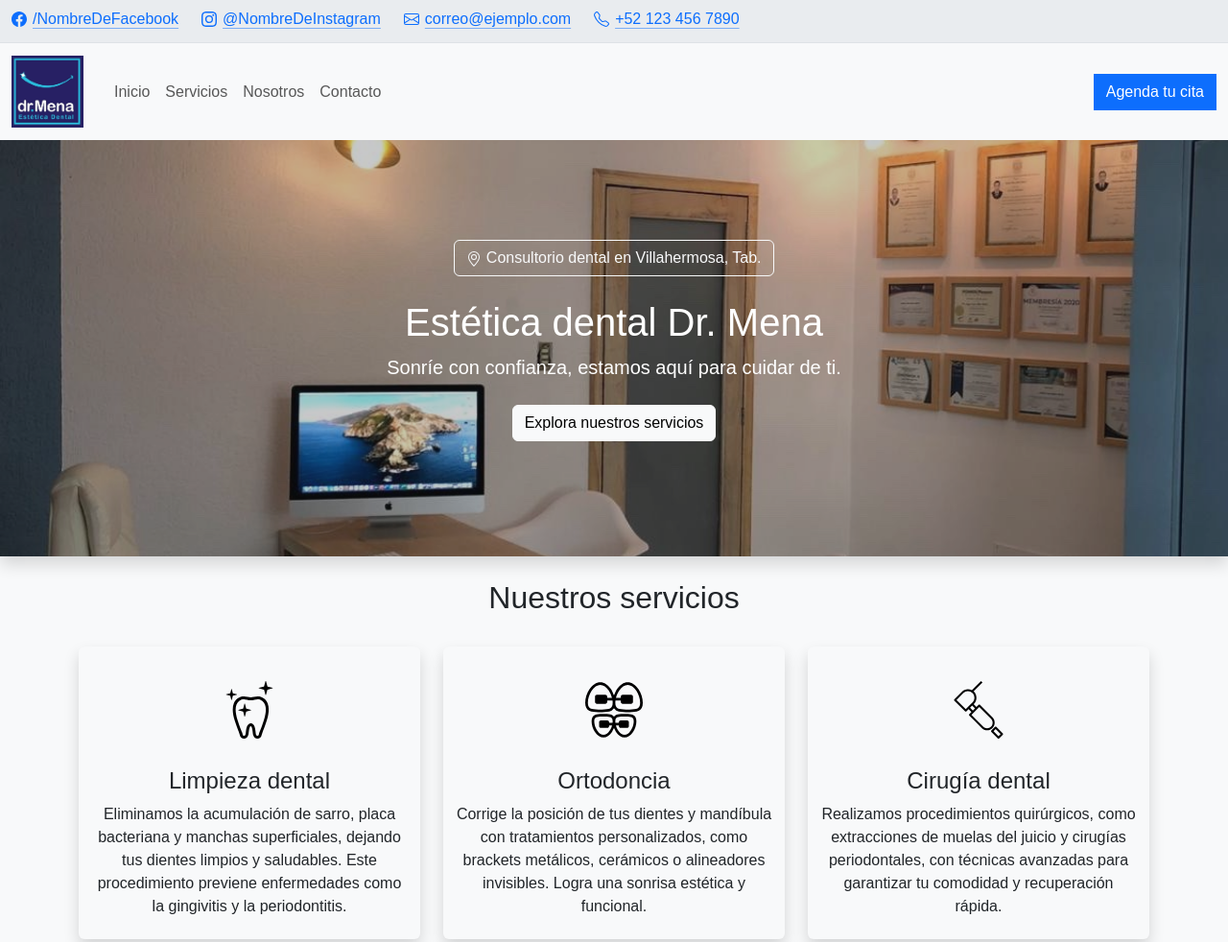
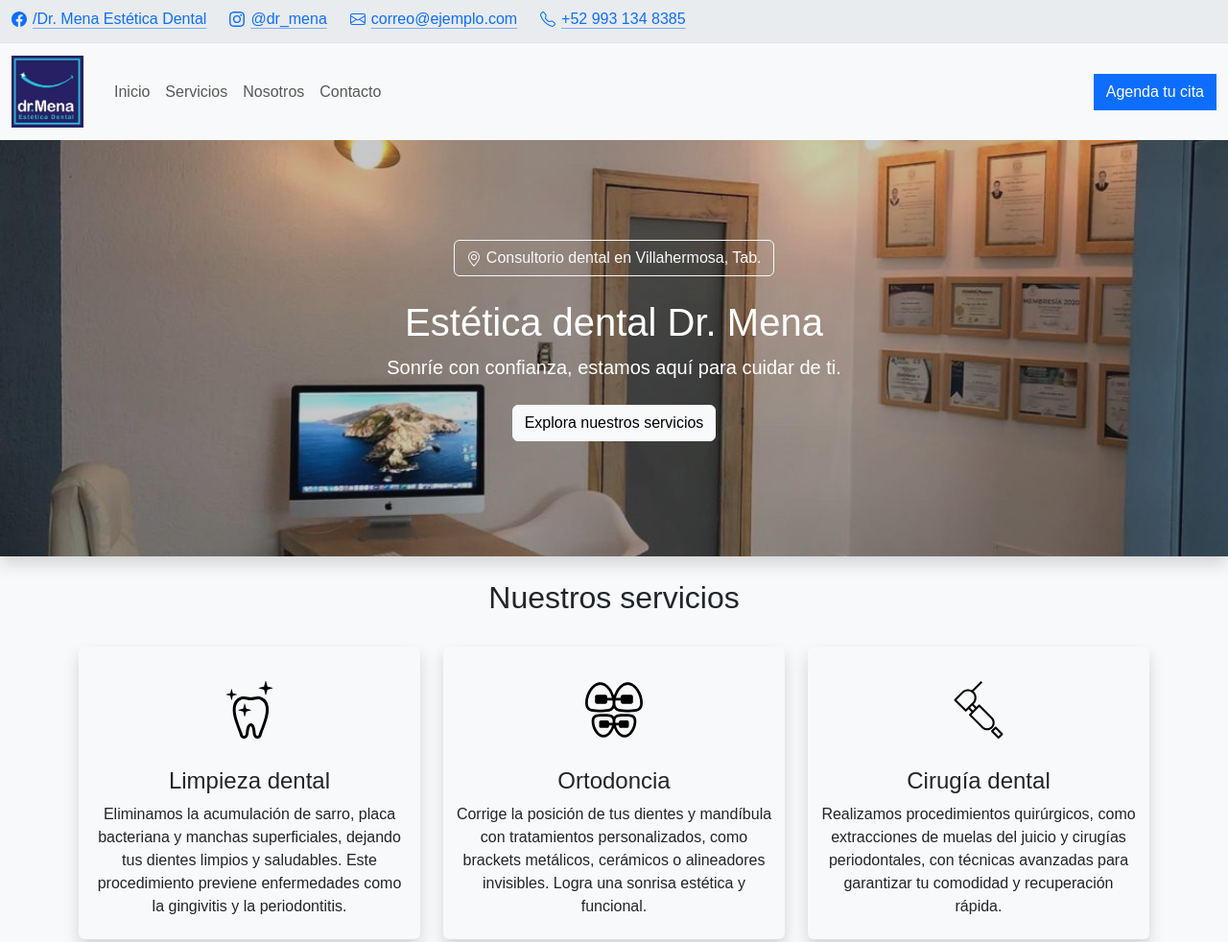
Before and after one commit to LuisDS25/clinica-mena, a plain HTML site: page index.html in a window 1280 px wide. Shown: the top 982 px of the page at 96% size. Drawn offline with nearby package versions, Linux system fonts and the light colour scheme.

Commit message:
Barra de navegación RRSS

```diff
--- a/index.html
+++ b/index.html
@@ -57,33 +57,33 @@
 
     <main>
 <!-- Navigation -->
-    <nav class="py-2 bg-body-secondary border-bottom">
+    <nav class="navbar navbar-expand-md bg-body-secondary border-bottom">
         <div class="container-fluid d-flex flex-wrap">
-            <ul class="nav w-100">
+            <ul class="nav flex-grow-1 nav flex-grow-1 justify-content-between justify-content-lg-start">
                 <li class="nav-item d-flex align-items-center me-4">
-                    <a class="icon-link mb-1 text-center" href="#">
+                    <a class="icon-link mb-1 text-center" href="https://www.facebook.com/dr.mena.esteticadental">
                         <svg xmlns="http://www.w3.org/2000/svg" width="16" height="16" fill="currentColor"
                             class="bi bi-facebook" viewBox="0 0 16 16">
                             <path
                                 d="M16 8.049c0-4.446-3.582-8.05-8-8.05C3.58 0-.002 3.603-.002 8.05c0 4.017 2.926 7.347 6.75 7.951v-5.625h-2.03V8.05H6.75V6.275c0-2.017 1.195-3.131 3.022-3.131.876 0 1.791.157 1.791.157v1.98h-1.009c-.993 0-1.303.621-1.303 1.258v1.51h2.218l-.354 2.326H9.25V16c3.824-.604 6.75-3.934 6.75-7.951">
                             </path>
                         </svg>
-                        <p class="mb-0 d-none d-lg-inline">/NombreDeFacebook</p>
+                        <p class="mb-0 d-none d-lg-inline">/Dr. Mena Estética Dental</p>
                     </a>
 
                 </li>
                 <li class="nav-item d-flex align-items-center me-4">
-                    <a class="icon-link mb-1 text-center" href="#">
+                    <a class="icon-link mb-1 text-center" href="https://www.instagram.com/dr_mena?igsh=MjBseWk4dHRwNzZp">
                         <svg xmlns="http://www.w3.org/2000/svg" width="16" height="16" fill="currentColor"
                             class="bi bi-instagram" viewBox="0 0 16 16">
                             <path
                                 d="M8 0C5.829 0 5.556.01 4.703.048 3.85.088 3.269.222 2.76.42a3.9 3.9 0 0 0-1.417.923A3.9 3.9 0 0 0 .42 2.76C.222 3.268.087 3.85.048 4.7.01 5.555 0 5.827 0 8.001c0 2.172.01 2.444.048 3.297.04.852.174 1.433.372 1.942.205.526.478.972.923 1.417.444.445.89.719 1.416.923.51.198 1.09.333 1.942.372C5.555 15.99 5.827 16 8 16s2.444-.01 3.298-.048c.851-.04 1.434-.174 1.943-.372a3.9 3.9 0 0 0 1.416-.923c.445-.445.718-.891.923-1.417.197-.509.332-1.09.372-1.942C15.99 10.445 16 10.173 16 8s-.01-2.445-.048-3.299c-.04-.851-.175-1.433-.372-1.941a3.9 3.9 0 0 0-.923-1.417A3.9 3.9 0 0 0 13.24.42c-.51-.198-1.092-.333-1.943-.372C10.443.01 10.172 0 7.998 0zm-.717 1.442h.718c2.136 0 2.389.007 3.232.046.78.035 1.204.166 1.486.275.373.145.64.319.92.599s.453.546.598.92c.11.281.24.705.275 1.485.039.843.047 1.096.047 3.231s-.008 2.389-.047 3.232c-.035.78-.166 1.203-.275 1.485a2.5 2.5 0 0 1-.599.919c-.28.28-.546.453-.92.598-.28.11-.704.24-1.485.276-.843.038-1.096.047-3.232.047s-2.39-.009-3.233-.047c-.78-.036-1.203-.166-1.485-.276a2.5 2.5 0 0 1-.92-.598 2.5 2.5 0 0 1-.6-.92c-.109-.281-.24-.705-.275-1.485-.038-.843-.046-1.096-.046-3.233s.008-2.388.046-3.231c.036-.78.166-1.204.276-1.486.145-.373.319-.64.599-.92s.546-.453.92-.598c.282-.11.705-.24 1.485-.276.738-.034 1.024-.044 2.515-.045zm4.988 1.328a.96.96 0 1 0 0 1.92.96.96 0 0 0 0-1.92m-4.27 1.122a4.109 4.109 0 1 0 0 8.217 4.109 4.109 0 0 0 0-8.217m0 1.441a2.667 2.667 0 1 1 0 5.334 2.667 2.667 0 0 1 0-5.334" />
                         </svg>
-                        <p class="mb-0 d-none d-lg-inline">@NombreDeInstagram</p>
+                        <p class="mb-0 d-none d-lg-inline">@dr_mena</p>
                     </a>
                 </li>
                 <li class="nav-item d-flex align-items-center me-4">
-                    <a class="icon-link mb-1 text-center" href="#">
+                    <a class="icon-link mb-1 text-center" href="mailto: correo@ejemplo.com">
                         <svg xmlns="http://www.w3.org/2000/svg" width="16" height="16" fill="currentColor"
                             class="bi bi-envelope" viewBox="0 0 16 16">
                             <path
@@ -92,14 +92,14 @@
                         <p class="mb-0 d-none d-lg-inline">correo@ejemplo.com</p>
                     </a>
                 </li>
-                <li class="nav-item d-flex align-items-center">
-                    <a class="icon-link mb-1 text-center" href="#">
-                        <svg xmlns="http://www.w3.org/2000/svg" width="16" height="16" fill="currentColor"
-                            class="bi bi-telephone" viewBox="0 0 16 16">
+                <li class="nav-item d-flex align-items-center me-4">
+                    <a class="icon-link mb-1 text-center" href="tel: +52 993 134 8385">
+                        <svg xmlns="http://www.w3.org/2000/svg" width="16" height="16" fill="currentColor" class="bi bi-telephone"
+                            viewBox="0 0 16 16">
                             <path
                                 d="M3.654 1.328a.678.678 0 0 0-1.015-.063L1.605 2.3c-.483.484-.661 1.169-.45 1.77a17.6 17.6 0 0 0 4.168 6.608 17.6 17.6 0 0 0 6.608 4.168c.601.211 1.286.033 1.77-.45l1.034-1.034a.678.678 0 0 0-.063-1.015l-2.307-1.794a.68.68 0 0 0-.58-.122l-2.19.547a1.75 1.75 0 0 1-1.657-.459L5.482 8.062a1.75 1.75 0 0 1-.46-1.657l.548-2.19a.68.68 0 0 0-.122-.58zM1.884.511a1.745 1.745 0 0 1 2.612.163L6.29 2.98c.329.423.445.974.315 1.494l-.547 2.19a.68.68 0 0 0 .178.643l2.457 2.457a.68.68 0 0 0 .644.178l2.189-.547a1.75 1.75 0 0 1 1.494.315l2.306 1.794c.829.645.905 1.87.163 2.611l-1.034 1.034c-.74.74-1.846 1.065-2.877.702a18.6 18.6 0 0 1-7.01-4.42 18.6 18.6 0 0 1-4.42-7.009c-.362-1.03-.037-2.137.703-2.877z" />
                         </svg>
-                        <p class="mb-0 d-none d-lg-inline">+52 123 456 7890</p>
+                        <p class="mb-0 d-none d-lg-inline">+52 993 134 8385</p>
                     </a>
                 </li>
             </ul>
```
